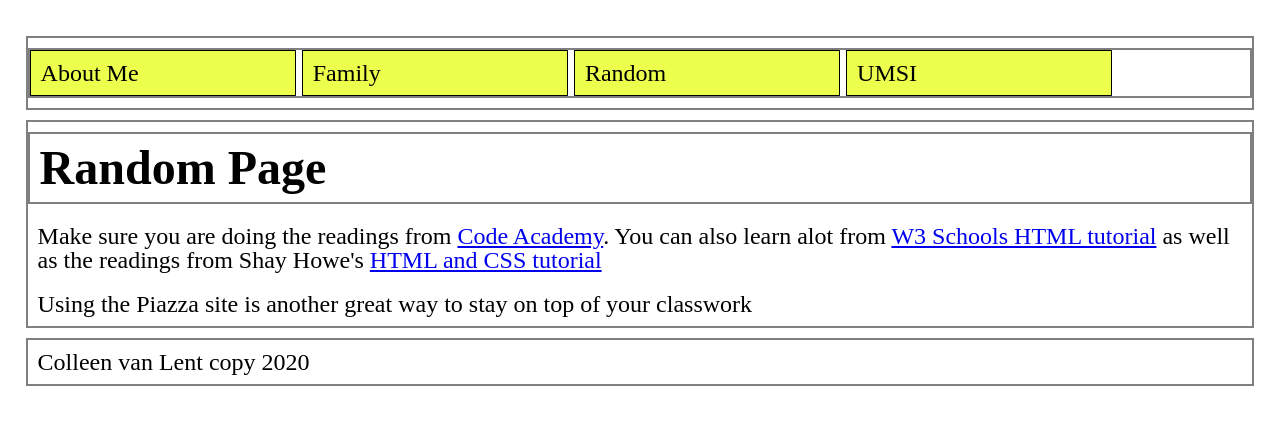
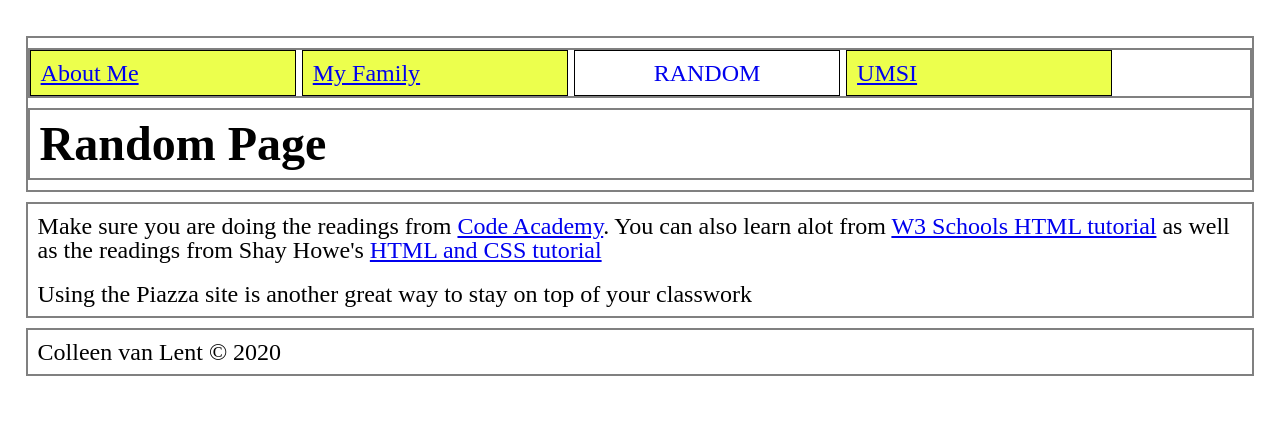
Before and after one commit to yxmaoGrace/homework1-2022, a plain HTML site: page random.html in a window 1280 px wide. Drawn offline with Linux system fonts and the light colour scheme.

Commit message:
Add files via upload

```diff
--- a/random.html
+++ b/random.html
@@ -5,7 +5,7 @@
 	You will find any errors from the head section using the console. -->
 	<meta charset="UTF-8">
 	<meta name="viewport" content="width=device-width, initial-scale=1.0">
-	<link rel="icon" href="imgs/favicon">
+	<link rel="icon" href="imgs/favicon.ico">
 	<link rel="stylesheet" href="css/html5reset.css">
 	<link rel="stylesheet" href="css/style.css">
 	<title>Random</title>
@@ -15,17 +15,16 @@
 	<header>
 		<nav>
 			<ul>
-				<li>About Me</li>
-				<li>Family</li>
-				<li>Random</li>
-				<li>UMSI</li>
+				<li><a href = "index.html" >About Me</a></li>
+				<li><a href = "personal.html">My Family</a></li>
+				<li class="active"><a href = "random.html">Random</a></li>
+				<li><a href = "http://www.si.umich.edu">UMSI</a></li>
 			</ul>
 		</nav>
+		<h1>Random Page</h1>
 	</header>
 
 	<main>
-	<h1>Random Page</h1>
-
 	<p>Make sure you are doing the readings from
 		<a href= "https://www.codecademy.com/">Code Academy</a>.  You can also
 		learn alot from <a href = "www.w3schools.com/html/">W3 Schools HTML
@@ -36,7 +35,7 @@
 	</main>
 
 	<footer>
-		<p>Colleen van Lent copy 2020</p>
+		<p>Colleen van Lent &copy; 2020</p>
 	</footer>
 </body>
 </html>
```
Also changed, not shown: personal.html (+7 -4 lines).
